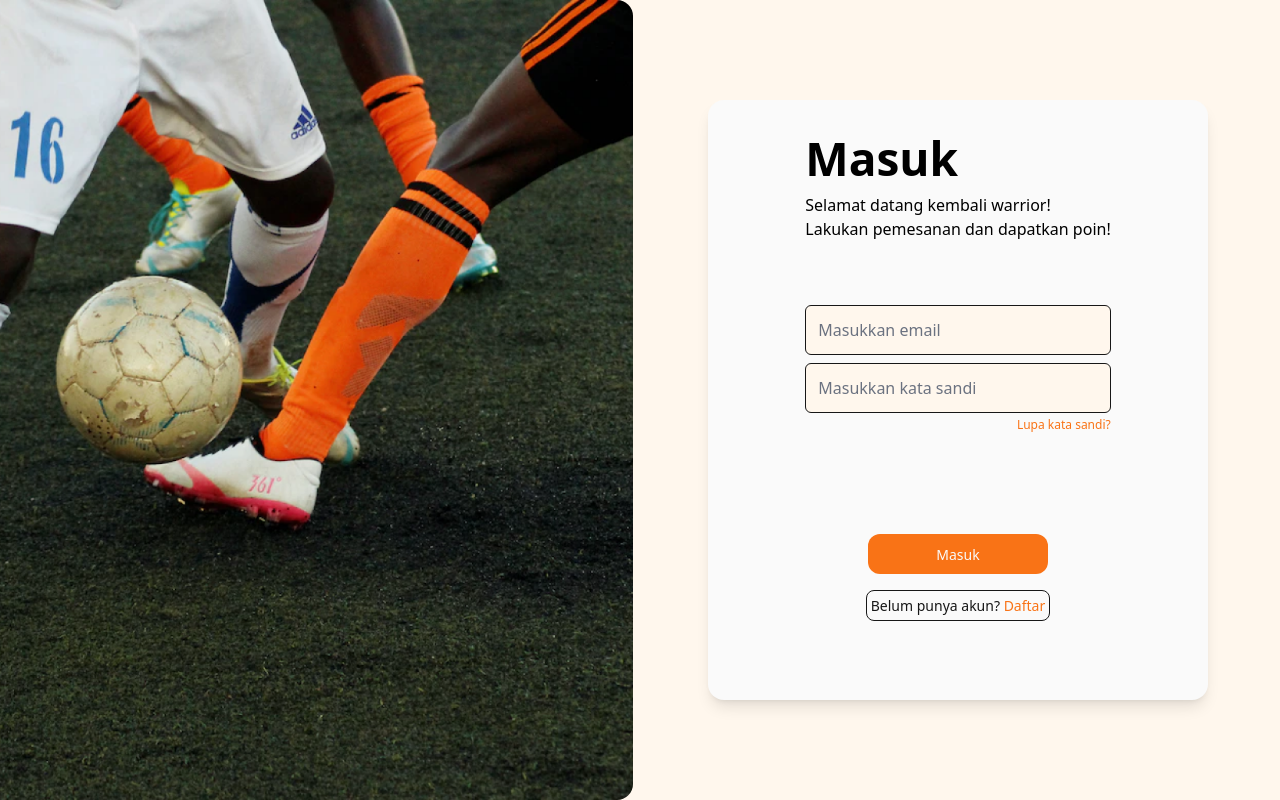
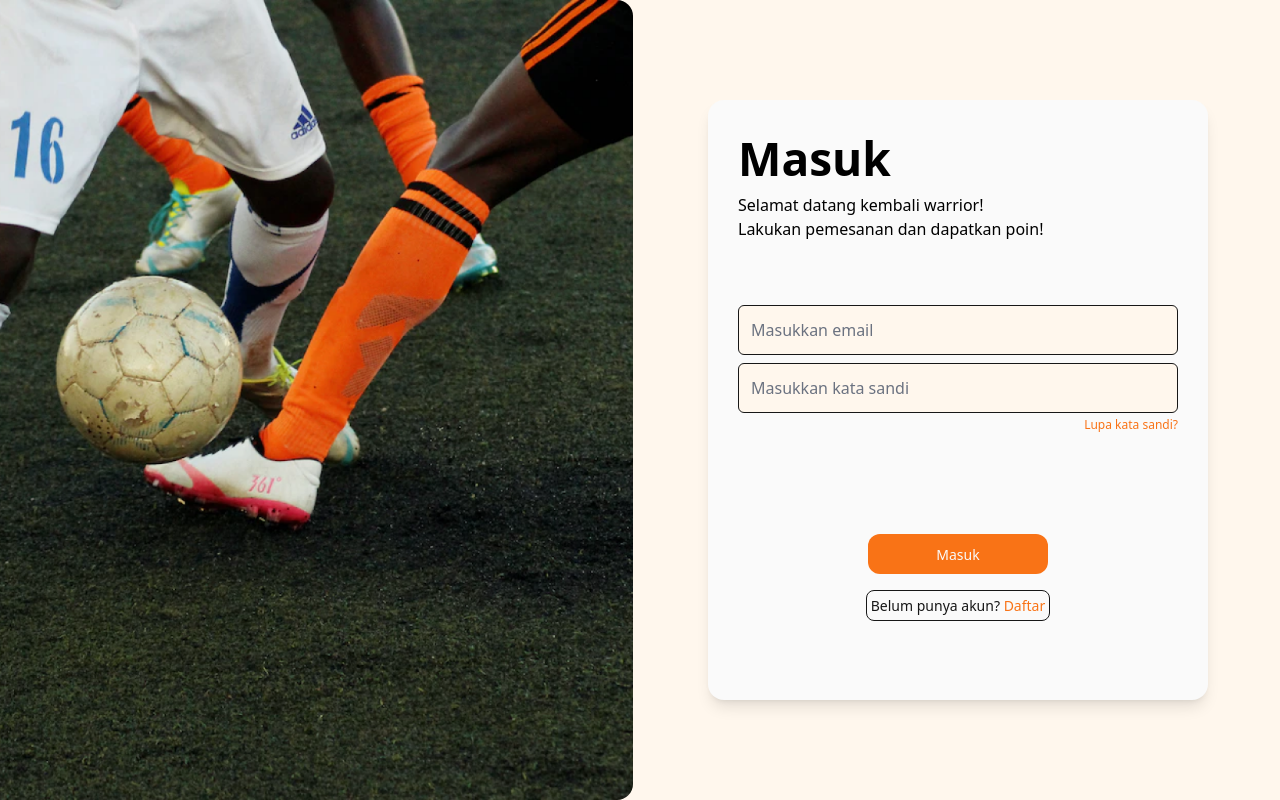
Before and after one commit to romves/sportix-app-cra-tailwind, a React (Create React App) app: page /login in a window 1280 px wide. Built offline with nearby package versions, Linux system fonts and the light colour scheme.

Commit message:
modified:   src/Auth/Login.jsx

```diff
--- a/src/Auth/Login.jsx
+++ b/src/Auth/Login.jsx
@@ -41,7 +41,8 @@ const Login = () => {
         className=" h-screen object-cover rounded-r-2xl"
       />
       <div className="flex h-screen w-7/12 mx-10 items-center justify-end">
-        <InputCard className='w-[500px] h-[600px]'>
+        <InputCard className="w-[500px] min-w-[500px] h-[600px] ">
+          <div className=" min-w-[440px]">
             <h1 className="h1-semi">Masuk</h1>
             <p className="mb-16 body-text">
               Selamat datang kembali warrior! <br /> Lakukan pemesanan dan
@@ -54,20 +55,19 @@ const Login = () => {
                 name="email"
                 placeholder="Masukkan email"
                 onChange={(e) => setEmail(e.target.value)}
-              className='mb-2'
+                className="mb-2"
               />
               <InputField
                 type="password"
                 name="password"
                 placeholder="Masukkan kata sandi"
                 onChange={(e) => setPassword(e.target.value)}
-              width={"440px"}
               />
               <p className="text-end text-xs text-primary-500">
                 Lupa kata sandi?
               </p>
               <div className="flex flex-col items-center pt-[85px] text-white">
-              <Button className='my-4'>Masuk</Button>
+                <Button className="my-4">Masuk</Button>
                 <div className="flex m-auto p-1 border border-black rounded-lg">
                   <p className="text-primary-500 text-center body-md-norm">
                     <span className="text-black">Belum punya akun?</span>{" "}
@@ -76,6 +76,7 @@ const Login = () => {
                 </div>
               </div>
             </form>
+          </div>
         </InputCard>
       </div>
     </div>
```
Lines whose indentation alone changed are shown as unchanged.
